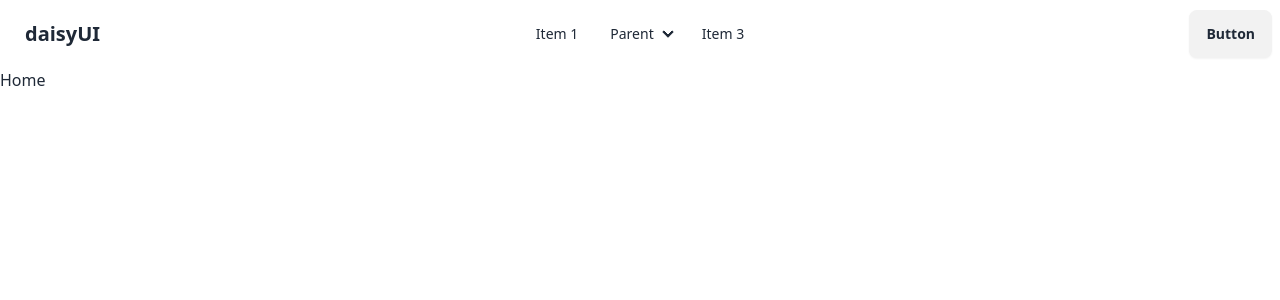
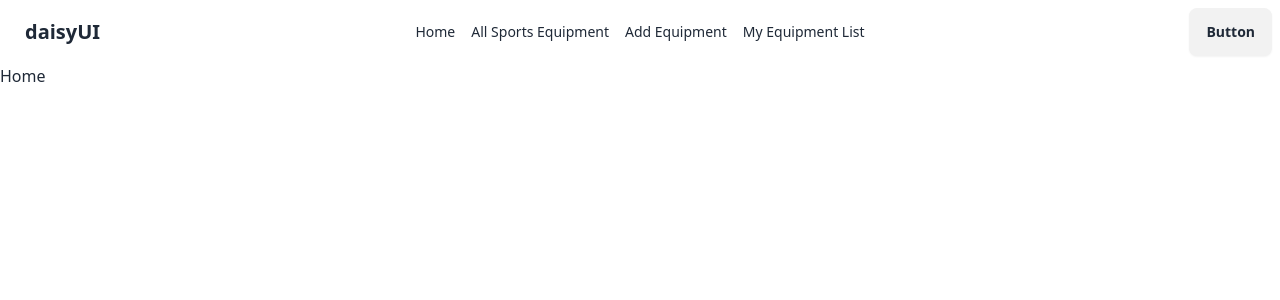
Before and after one commit to abdurrahmansoftlinkbd/equi-sports, a React (Vite) app: page / in a window 1280 px wide. Shown: the top 300 px of the page. Built offline with nearby package versions, Linux system fonts and the light colour scheme.

Commit message:
added navLinks in navbar

```diff
--- a/src/components/Navbar.jsx
+++ b/src/components/Navbar.jsx
@@ -1,4 +1,22 @@
+import { NavLink } from "react-router-dom";
+
 const Navbar = () => {
+  const links = (
+    <>
+      <NavLink className="hover:underline" to="/">
+        Home
+      </NavLink>
+      <NavLink className="hover:underline" to="allSportsEquipment">
+        All Sports Equipment
+      </NavLink>
+      <NavLink className="hover:underline" to="addEquipment">
+        Add Equipment
+      </NavLink>
+      <NavLink className="hover:underline" to="myEquipmentList">
+        My Equipment List
+      </NavLink>
+    </>
+  );
   return (
     <div className="navbar bg-base-100">
       <div className="navbar-start">
@@ -45,26 +63,8 @@ const Navbar = () => {
         <a className="btn btn-ghost text-xl">daisyUI</a>
       </div>
       <div className="navbar-center hidden lg:flex">
-        <ul className="menu menu-horizontal px-1">
-          <li>
-            <a>Item 1</a>
-          </li>
-          <li>
-            <details>
-              <summary>Parent</summary>
-              <ul className="p-2">
-                <li>
-                  <a>Submenu 1</a>
-                </li>
-                <li>
-                  <a>Submenu 2</a>
-                </li>
-              </ul>
-            </details>
-          </li>
-          <li>
-            <a>Item 3</a>
-          </li>
+        <ul className="menu menu-horizontal items-center gap-4 px-1">
+          {links}
         </ul>
       </div>
       <div className="navbar-end">
```
